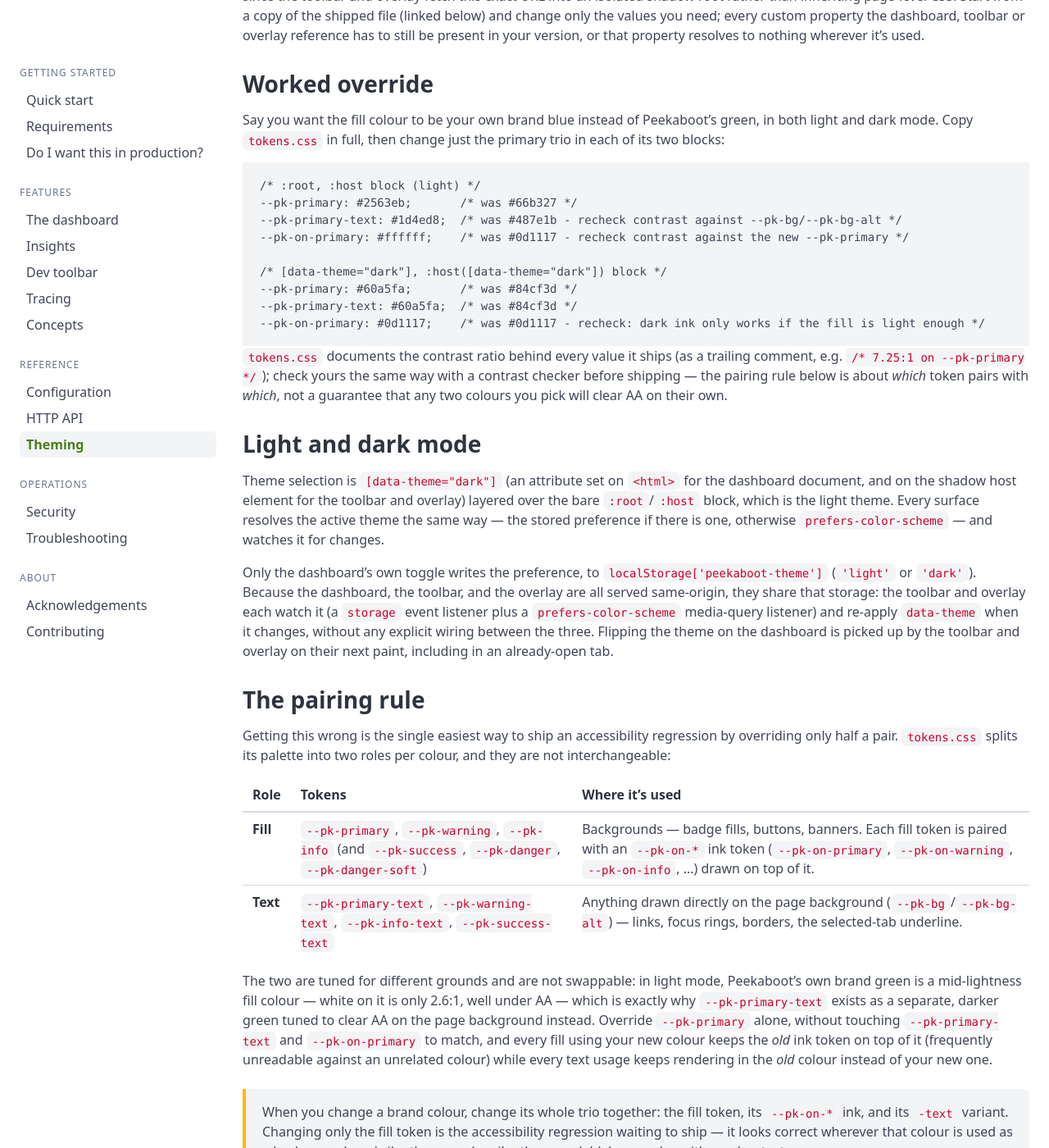
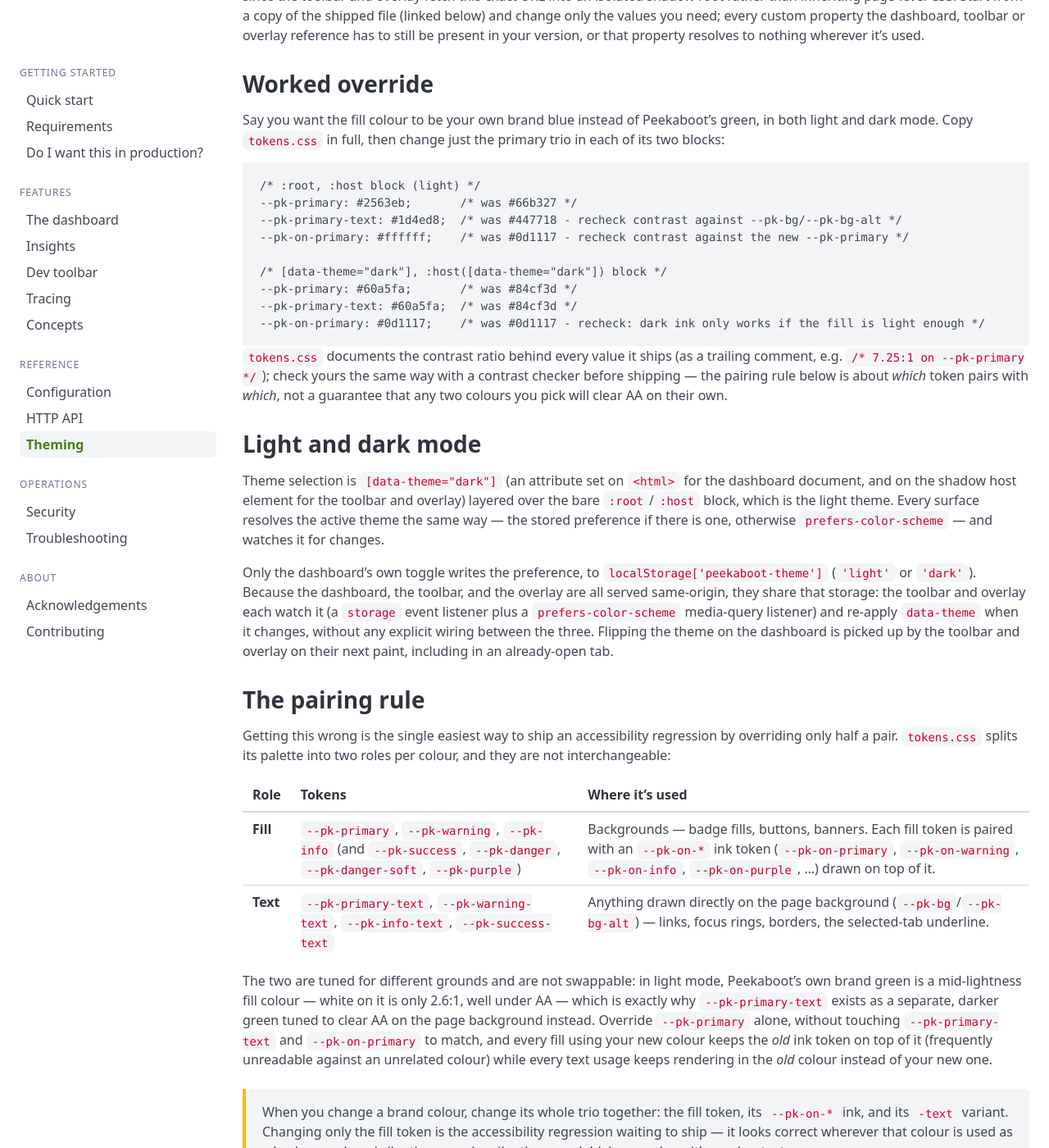
Before and after one commit to peekaboot-org/peekaboot-org.github.io, a Jekyll site: the page built from docs/theming.md, in a window 1280 px wide and 1400 px high, scrolled down 714 px. Shown: the whole window at 82% size. Built offline with Jekyll 4.4.1, drawn with Linux system fonts in a browser that asks for light colours.

Commit message:
docs(theming): track the retuned primary-text hex and the purple ink token

````diff
--- a/docs/theming.md
+++ b/docs/theming.md
@@ -44,7 +44,7 @@ each of its two blocks:
 ```css
 /* :root, :host block (light) */
 --pk-primary: #2563eb;       /* was #66b327 */
---pk-primary-text: #1d4ed8;  /* was #487e1b - recheck contrast against --pk-bg/--pk-bg-alt */
+--pk-primary-text: #1d4ed8;  /* was #447718 - recheck contrast against --pk-bg/--pk-bg-alt */
 --pk-on-primary: #ffffff;    /* was #0d1117 - recheck contrast against the new --pk-primary */
 
 /* [data-theme="dark"], :host([data-theme="dark"]) block */
@@ -82,7 +82,7 @@ and they are not interchangeable:
 
 | Role | Tokens | Where it's used |
 |---|---|---|
-| **Fill** | `--pk-primary`, `--pk-warning`, `--pk-info` (and `--pk-success`, `--pk-danger`, `--pk-danger-soft`) | Backgrounds &mdash; badge fills, buttons, banners. Each fill token is paired with an `--pk-on-*` ink token (`--pk-on-primary`, `--pk-on-warning`, `--pk-on-info`, ...) drawn on top of it. |
+| **Fill** | `--pk-primary`, `--pk-warning`, `--pk-info` (and `--pk-success`, `--pk-danger`, `--pk-danger-soft`, `--pk-purple`) | Backgrounds &mdash; badge fills, buttons, banners. Each fill token is paired with an `--pk-on-*` ink token (`--pk-on-primary`, `--pk-on-warning`, `--pk-on-info`, `--pk-on-purple`, ...) drawn on top of it. |
 | **Text** | `--pk-primary-text`, `--pk-warning-text`, `--pk-info-text`, `--pk-success-text` | Anything drawn directly on the page background (`--pk-bg`/`--pk-bg-alt`) &mdash; links, focus rings, borders, the selected-tab underline. |
 
 The two are tuned for different grounds and are not swappable: in light mode, Peekaboot's
````
